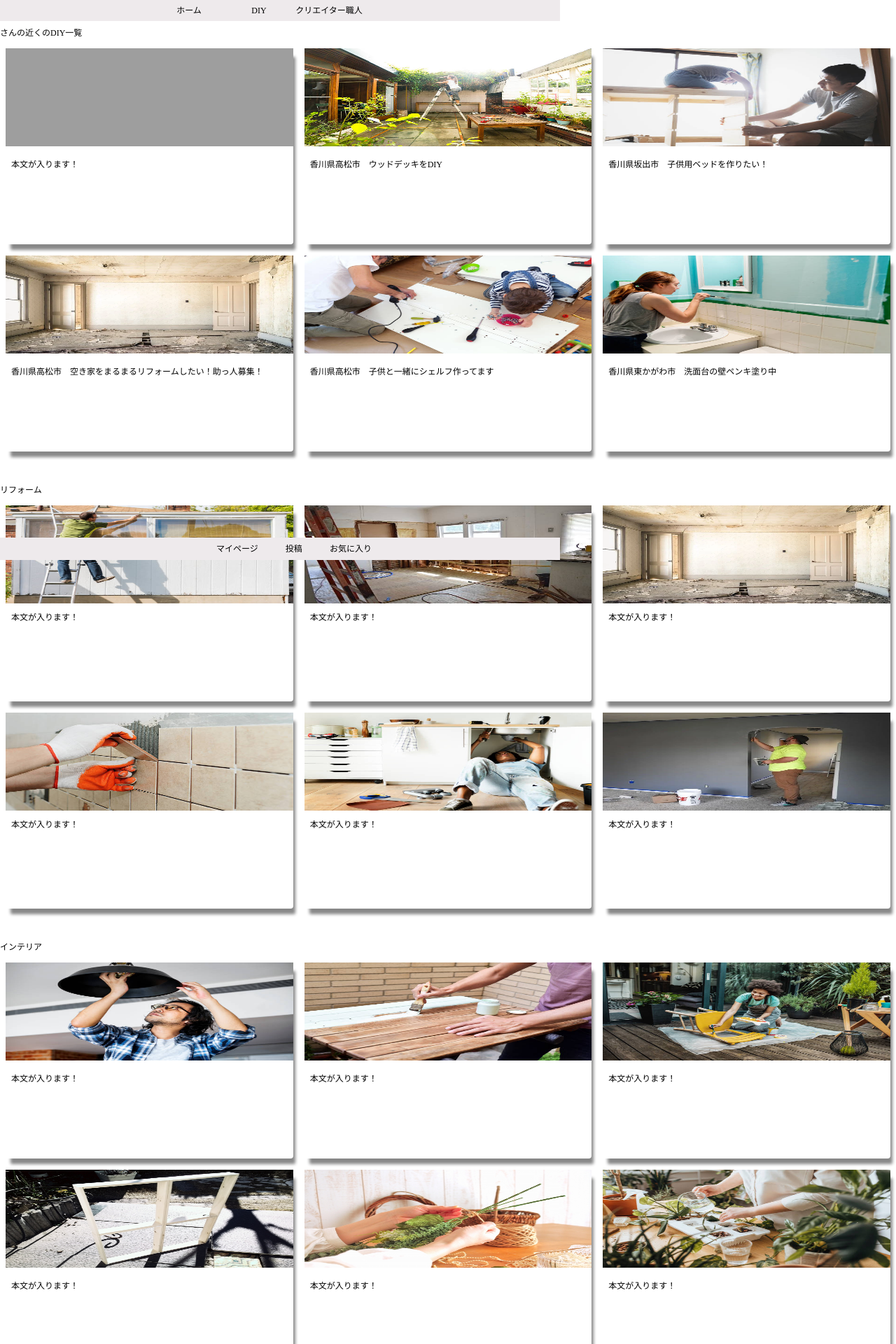
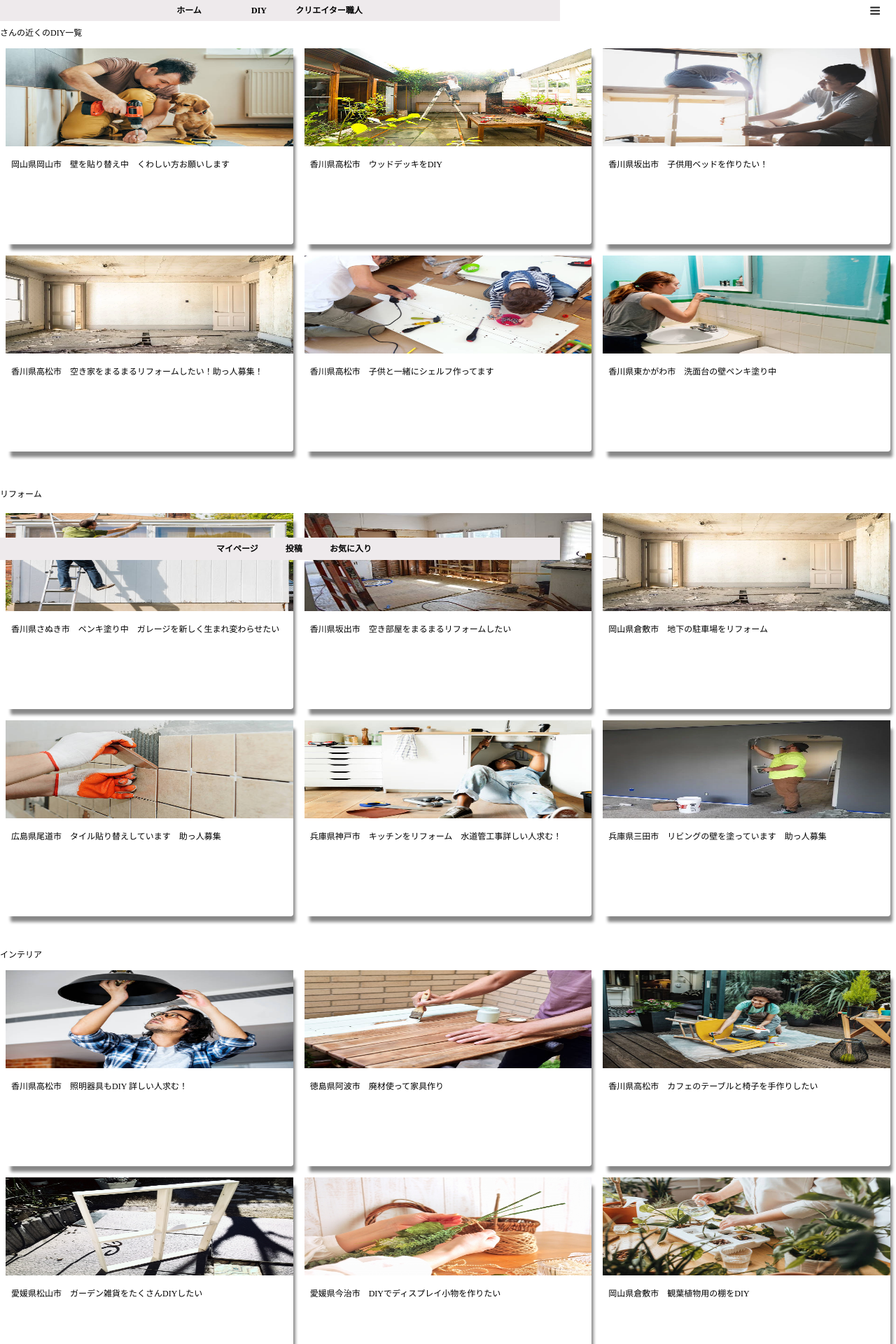
Before and after one commit to isshi-6th/DIY, a Flask app: page /diy in a window 1280 px wide. Shown: the top 1920 px of the page at 70% size. Run offline with Flask 2, Linux system fonts and the light colour scheme; some libraries are stand-ins or nearby versions; grey boxes are pictures that could not be loaded.

Commit message:
diyコメント追加humburgerをbaseに

```diff
--- a/static/css/style.css
+++ b/static/css/style.css
@@ -157,6 +157,9 @@ header {
     left: 0px;
     /* 位置(右0px) */
     width: 100%;
+    /* min-width: 1000px; */
+    /* width: auto; */
+
 }
 
 header ul {
@@ -170,6 +173,7 @@ header li {
     width: 25%;
     line-height: 30px;
     transition: 0.2s;
+    font-weight: bold;
 }
 
 header li:hover {
@@ -235,7 +239,7 @@ div.more2 {
     padding-top: 20px;
     margin-top: 15px;
     text-align: left;
-    line-height: 1px;
+    /* line-height: 1px; */
 }
 
 .interior_title {
@@ -287,6 +291,7 @@ footer .content {
     background-color: #eeeaec;
     text-align: center;
     margin-right: 10px;
+    font-weight: bold;
 }
 
 /* footer .content .inner {
@@ -827,6 +832,7 @@ p.ordermade {
 /* アニメーション後のメニューの状態 */
 .menu.is-active {
     transform: translateX(0);
+    line-height: 3;
 }
 
 #wrapper a {
@@ -840,7 +846,7 @@ p.ordermade {
 }
 
 .menu__itembox {
-    border: solid 2px skyblue;
+    /* border: solid 2px skyblue; */
     font-size: 14px;
 }
 
--- a/templates/base.html
+++ b/templates/base.html
@@ -23,7 +23,24 @@
             </ul>
         </header>
     </div>
+    <div class="menu-btn">
+        <i class="fa fa-bars fa-lg" aria-hidden="true"></i>
+
+    </div>
+    <div class="menu">
+        <div class="menu__itemtitle">設定</div>
+        <div class="menu__itembox"><input type="text" name="name" size="30" value="" placeholder="検索"></div>
+        <a href="/my_user">プロフィール情報</a>
+        <a href="/my_account">アカウント情報</a>
+        <div class="menu__item">通知設定</div>
+        <div class="menu__item">プライバシー設定</div>
+        <div class="menu__item">アクティビティ設定</div>
+        <div class="menu__item">ブロックしたユーザー一覧</div>
+        <div class="menu__item">セキュリティ</div>
+    </div>
+
     {% block content %}
+
 
     {% endblock %}
     <div class="fwrapper">
--- a/templates/diy.html
+++ b/templates/diy.html
@@ -9,10 +9,10 @@
     <div class="card">
 
         <div class="card__box">
-            <a href=""><img src="{{url_for('static', filename='images/diy_img/diy_1.jpg')}}" alt="" width="100%"
+            <a href=""><img src="{{url_for('static', filename='images/diy_img/diy_17.jpg')}}" alt="" width="100%"
                     height="50%" /></a>
             <div class="card__text">
-                <p>本文が入ります！</p>
+                <p>岡山県岡山市　壁を貼り替え中　くわしい方お願いします</p>
             </div>
         </div>
         <div class="card__box">
@@ -67,42 +67,42 @@
             <a href=""><img src="{{url_for('static', filename='images/diy_img/diy_8.jpg')}}" alt="" width="100%"
                     height="50%" /></a>
             <div class="card__text">
-                <p>本文が入ります！</p>
+                <p>香川県さぬき市　ペンキ塗り中　ガレージを新しく生まれ変わらせたい</p>
             </div>
         </div>
         <div class="card__box">
             <a href=""><img src="{{url_for('static', filename='images/diy_img/diy_9.jpg')}}" alt="" width="100%"
                     height="50%" /></a>
             <div class="card__text">
-                <p>本文が入ります！</p>
+                <p>香川県坂出市　空き部屋をまるまるリフォームしたい</p>
             </div>
         </div>
         <div class="card__box">
             <a href=""><img src="{{url_for('static', filename='images/diy_img/diy_4.jpg')}}" alt="" width="100%"
                     height="50%" /></a>
             <div class="card__text">
-                <p>本文が入ります！</p>
+                <p>岡山県倉敷市　地下の駐車場をリフォーム</p>
             </div>
         </div>
         <div class="card__box">
             <a href=""><img src="{{url_for('static', filename='images/diy_img/diy_10.jpg')}}" alt="" width="100%"
                     height="50%" /></a>
             <div class="card__text">
-                <p>本文が入ります！</p>
+                <p>広島県尾道市　タイル貼り替えしています　助っ人募集</p>
             </div>
         </div>
         <div class="card__box">
             <a href=""><img src="{{url_for('static', filename='images/diy_img/diy_12.jpg')}}" alt="" width="100%"
                     height="50%" /></a>
             <div class="card__text">
-                <p>本文が入ります！</p>
+                <p>兵庫県神戸市　キッチンをリフォーム　水道管工事詳しい人求む！</p>
             </div>
         </div>
         <div class="card__box">
             <a href=""><img src="{{url_for('static', filename='images/diy_img/diy_21.jpg')}}" alt="" width="100%"
                     height="50%" /></a>
             <div class="card__text">
-                <p>本文が入ります！</p>
+                <p>兵庫県三田市　リビングの壁を塗っています　助っ人募集</p>
             </div>
         </div>
     </div>
@@ -122,42 +122,42 @@
             <a href=""><img src="{{url_for('static', filename='images/diy_img/diy_5.jpg')}}" alt="" width="100%"
                     height="50%" /></a>
             <div class="card__text">
-                <p>本文が入ります！</p>
+                <p>香川県高松市　照明器具もDIY 詳しい人求む！</p>
             </div>
         </div>
         <div class="card__box">
             <a href=""><img src="{{url_for('static', filename='images/diy_img/diy_14.jpg')}}" alt="" width="100%"
                     height="50%" /></a>
             <div class="card__text">
-                <p>本文が入ります！</p>
+                <p>徳島県阿波市　廃材使って家具作り</p>
             </div>
         </div>
         <div class="card__box">
             <a href=""><img src="{{url_for('static', filename='images/diy_img/diy_20.jpg')}}" alt="" width="100%"
                     height="50%" /></a>
             <div class="card__text">
-                <p>本文が入ります！</p>
+                <p>香川県高松市　カフェのテーブルと椅子を手作りしたい</p>
             </div>
         </div>
         <div class="card__box">
             <a href=""><img src="{{url_for('static', filename='images/sum_img/sum_11.jpg')}}" alt="" width="100%"
                     height="50%" /></a>
             <div class="card__text">
-                <p>本文が入ります！</p>
+                <p>愛媛県松山市　ガーデン雑貨をたくさんDIYしたい</p>
             </div>
         </div>
         <div class="card__box">
             <a href=""><img src="{{url_for('static', filename='images/sum_img/sum_4.jpg')}}" alt="" width="100%"
                     height="50%" /></a>
             <div class="card__text">
-                <p>本文が入ります！</p>
+                <p>愛媛県今治市　DIYでディスプレイ小物を作りたい</p>
             </div>
         </div>
         <div class="card__box">
             <a href=""><img src="{{url_for('static', filename='images/sum_img/sum_6.jpg')}}" alt="" width="100%"
                     height="50%" /></a>
             <div class="card__text">
-                <p>本文が入ります！</p>
+                <p>岡山県倉敷市　観葉植物用の棚をDIY</p>
             </div>
         </div>
     </div>
@@ -177,42 +177,42 @@
             <a href=""><img src="{{url_for('static', filename='images/creator_img/creator_7.jpg')}}" alt="" width="100%"
                     height="50%" /></a>
             <div class="card__text">
-                <p>本文が入ります！</p>
+                <p>兵庫県神戸市　屋根の瓦を変えています　詳しい人教えてください</p>
             </div>
         </div>
         <div class="card__box">
             <a href=""><img src="{{url_for('static', filename='images/creator_img/creator_9.jpg')}}" alt="" width="100%"
                     height="50%" /></a>
             <div class="card__text">
-                <p>本文が入ります！</p>
+                <p>山口県徳山市　玄関を自分好みにリフォームしたい　助っ人募集！</p>
             </div>
         </div>
         <div class="card__box">
             <a href=""><img src="{{url_for('static', filename='images/creator_img/creator_10.jpg')}}" alt=""
                     width="100%" height="50%" /></a>
             <div class="card__text">
-                <p>本文が入ります！</p>
+                <p>香川県高松市　レンガで壁を作っています　外構工事くわしい方教えてください！</p>
             </div>
         </div>
         <div class="card__box">
             <a href=""><img src="{{url_for('static', filename='images/creator_img/creator14.jpg')}}" alt="" width="100%"
                     height="50%" /></a>
             <div class="card__text">
-                <p>本文が入ります！</p>
+                <p>香川県さぬき市　窓まわりリフォームしています　くわしい方教えてください</p>
             </div>
         </div>
         <div class="card__box">
             <a href=""><img src="{{url_for('static', filename='images/diy_img/diy_2.jpg')}}" alt="" width="100%"
                     height="50%" /></a>
             <div class="card__text">
-                <p>本文が入ります！</p>
+                <p>広島県尾道市　お庭をすっきりリフォームさせたい　くわしい方お願いします</p>
             </div>
         </div>
         <div class="card__box">
             <a href=""><img src="{{url_for('static', filename='images/sum_img/sum_10.jpg')}}" alt="" width="100%"
                     height="50%" /></a>
             <div class="card__text">
-                <p>本文が入ります！</p>
+                <p>広島県広島市　ウッドデッキをフルチェンジさせたい！</p>
             </div>
         </div>
     </div>
--- a/templates/my_user.html
+++ b/templates/my_user.html
@@ -4,7 +4,7 @@
 
 
 <div id="wrapper">
-    <div class="menu-btn">
+    <!-- <div class="menu-btn">
         <i class="fa fa-bars fa-lg" aria-hidden="true"></i>
 
     </div>
@@ -18,7 +18,7 @@
         <div class="menu__item">アクティビティ設定</div>
         <div class="menu__item">ブロックしたユーザー一覧</div>
         <div class="menu__item">セキュリティ</div>
-    </div>
+    </div> -->
 
     <section>
         <div id="section1-inner">
```
Also changed, not shown: templates/favorite.html (+18 -12 lines), 5 other files.
